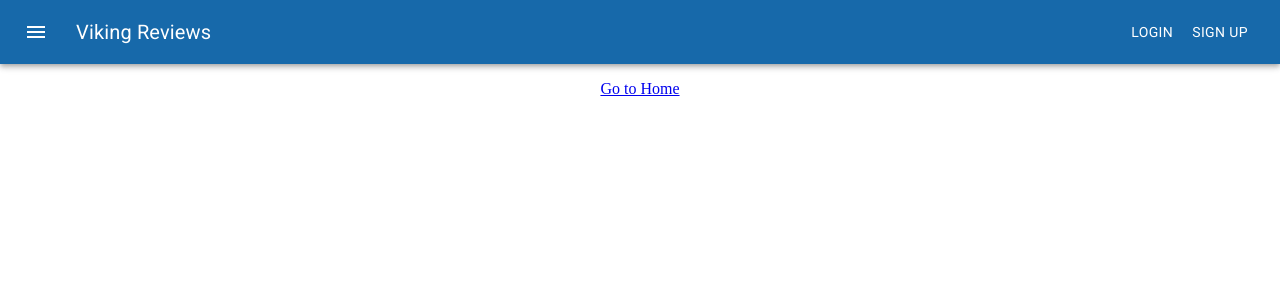
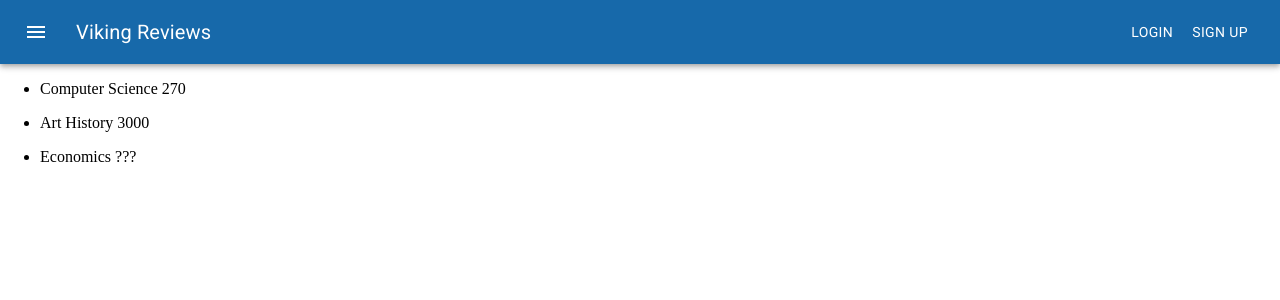
Before and after one commit to kanguyen-vn/vikingreviews, a React (Create React App) app in the folder frontend/: page /courses in a window 1280 px wide. Before the commit this address led to /404. Shown: the top 300 px of the page. Built offline with nearby package versions, Linux system fonts and the light colour scheme.

Commit message:
Added all departments & all courses pages

```diff
--- a/frontend/src/App.js
+++ b/frontend/src/App.js
@@ -3,8 +3,9 @@ import { Route, Switch, Redirect } from "react-router-dom";
 import Home from "./routes/Home";
 import NotFound from "./routes/NotFound";
 import AppBar from "./components/AppBar";
-import EditReview from "./routes/EditReview"
-
+import EditReview from "./routes/EditReview";
+import Departments from "./routes/Departments";
+import Courses from "./routes/Courses";
 
 class App extends Component {
   render() {
@@ -12,12 +13,13 @@ class App extends Component {
       <main>
         <AppBar />
         <Switch>
-            <Route path="/" component={Home} exact />
-            <Route path="/404" component={NotFound} />
-            <Route path="/edit/review" component = {EditReview} />
-            <Route path="/edit/profile" component = {EditReview} />
-            <Route path="/classes" />
-            <Redirect to="/404" />
+          <Route path="/" component={Home} exact />
+          <Route path="/404" component={NotFound} />
+          <Route path="/edit/review" component={EditReview} />
+          <Route path="/edit/profile" component={EditReview} />
+          <Route path="/courses" component={Courses} />
+          <Route path="/departments" component={Departments} />
+          <Redirect to="/404" />
         </Switch>
       </main>
     );
--- /dev/null
+++ b/frontend/src/routes/Courses.jsx
@@ -0,0 +1,20 @@
+import React, { Component } from "react";
+
+class Courses extends Component {
+  state = {
+    courses: [
+      { title: "Computer Science 270", _id: 1 },
+      { title: "Art History 3000", _id: 2 },
+      { title: "Economics ???", _id: 3 },
+    ],
+  };
+  render() {
+    return this.state.courses.map((course) => (
+      <ul>
+        <li key={course._id}>{course.title}</li>
+      </ul>
+    ));
+  }
+}
+
+export default Courses;
--- a/frontend/src/routes/Departments.jsx
+++ b/frontend/src/routes/Departments.jsx
@@ -0,0 +1,20 @@
+import React, { Component } from "react";
+
+class Departments extends Component {
+  state = {
+    departments: [
+      { name: "Computer Science", _id: 1 },
+      { name: "Art History", _id: 2 },
+      { name: "Economics", _id: 3 },
+    ],
+  };
+  render() {
+    return this.state.departments.map((department) => (
+      <ul>
+        <li key={department._id}>{department.name}</li>
+      </ul>
+    ));
+  }
+}
+
+export default Departments;
--- a/frontend/src/routes/Home.jsx
+++ b/frontend/src/routes/Home.jsx
@@ -13,6 +13,13 @@ import { Autocomplete } from "@material-ui/lab";
 import BarChartIcon from "@material-ui/icons/BarChart";
 
 const useStyles = makeStyles((theme) => ({
+  root: {
+    padding: theme.spacing(3, 2),
+    height: 200,
+    display: "flex",
+    flexDirection: "column",
+    justifyContent: "center",
+  },
   margin: {
     margin: theme.spacing(1),
   },
@@ -23,7 +30,6 @@ const useStyles = makeStyles((theme) => ({
 const Home = () => {
   const classes = useStyles();
   return (
-    <div className="home">
     <Grid
       container
       className={classes.pageStyles}
@@ -31,9 +37,10 @@ const Home = () => {
       alignItems="center"
       direction="row"
     >
-        <Grid item xs={1} sm={4} />
-        <Grid item xs={10} sm={4}>
       <Grid
+        item
+        xs={10}
+        sm={6}
         container
         className="lol"
         justify="flex-start"
@@ -51,8 +58,6 @@ const Home = () => {
           }
         </Typography>
         <TextField
-              xs={10}
-              sm={6}
           className={classes.margin}
           id="input-with-icon-textfield"
           variant="outlined"
@@ -83,9 +88,6 @@ const Home = () => {
         </Grid>
       </Grid>
     </Grid>
-        <Grid item xs={1} sm={4} />
-      </Grid>
-    </div>
   );
 };
 
```
Also changed, not shown: frontend/public/manifest.json (added). Lines whose indentation alone changed are shown as unchanged.
